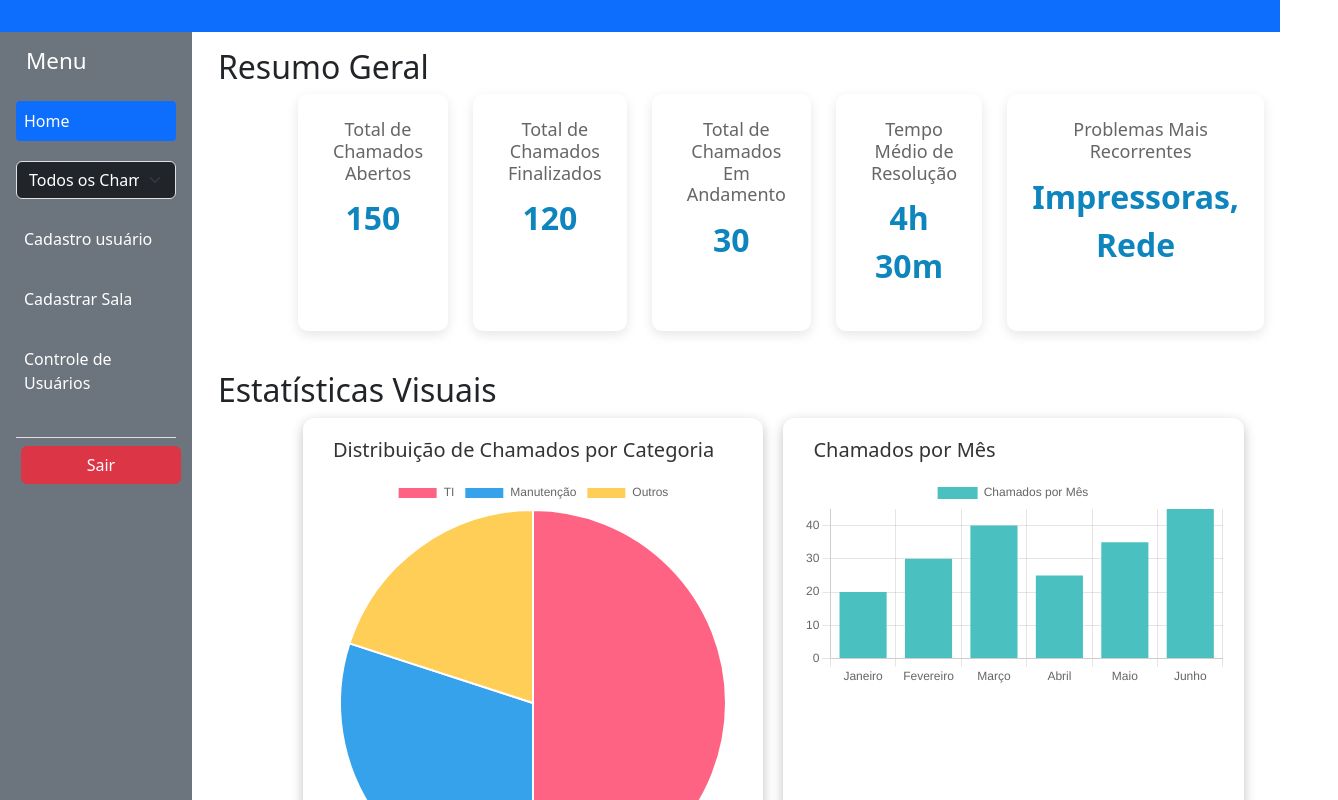
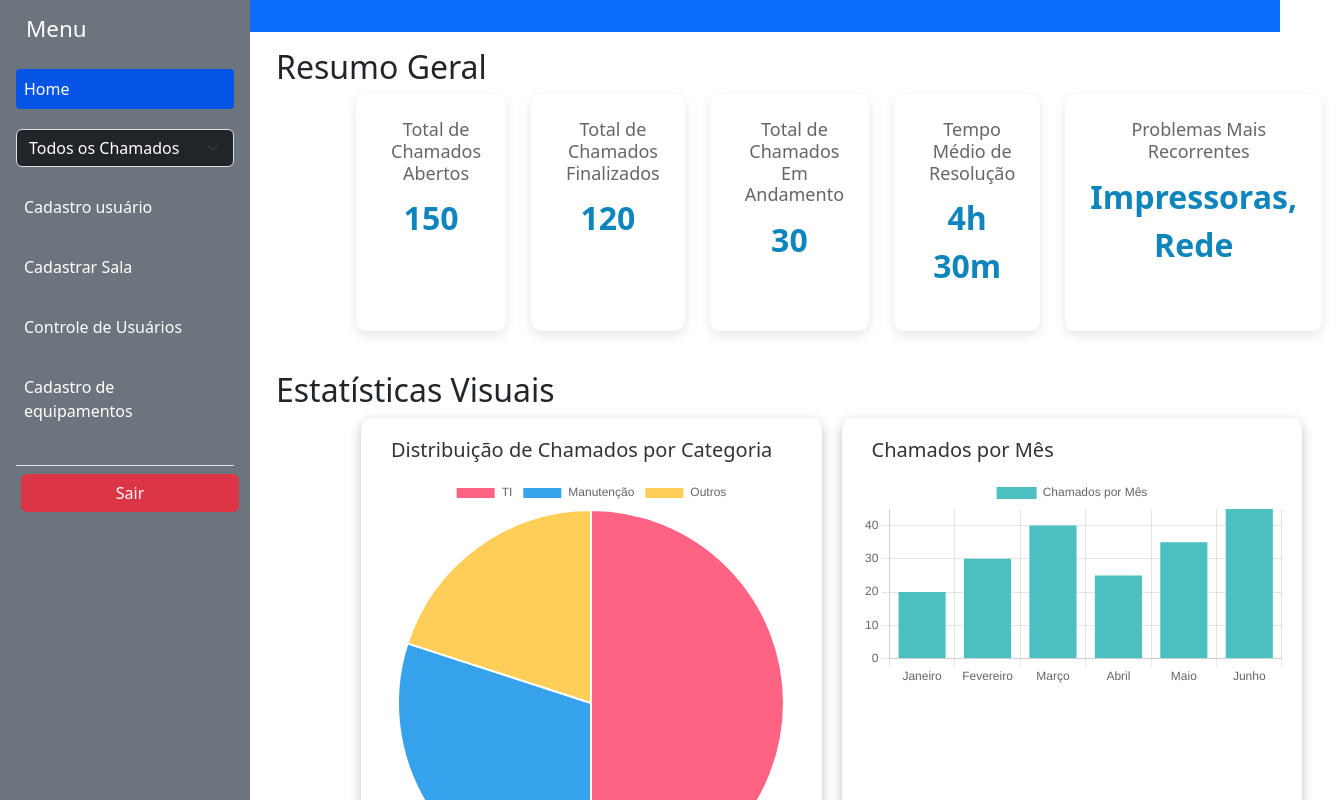
Before and after one commit to rodrigosantossilv/st.teste, a Vue app: page / in a window 1280 px wide. Shown: the top 800 px of the page, 1338 px wide, since content can reach past the window. Built offline with nearby package versions, Linux system fonts and the light colour scheme.

Commit message:
Update ComponenteSidebarNavbar.vue

```diff
--- a/src/components/ComponenteSidebarNavbar.vue
+++ b/src/components/ComponenteSidebarNavbar.vue
@@ -29,6 +29,9 @@
         </li>
         <li class="nav-item" :class="{'active': selectedComponent === 'ComponenteControleUsuario'}">
           <a class="nav-link text-white" @click="setComponent('ComponenteControleUsuario')" href="#">Controle de Usuários</a>
+        </li>
+        <li class="nav-item" :class="{'active': selectedComponent === 'ComponenteCadastroEquipamentos'}">
+          <a class="nav-link text-white" @click="setComponent('ComponenteCadastroEquipamentos')" href="#">Cadastro de equipamentos</a>
         </li>
       </ul>
 
@@ -84,20 +87,72 @@
   }
 };
 </script>
-
 <style>
 .sidebar {
   width: 250px;
   height: 100vh;
+  position: fixed;
+  top: 0;
+  left: 0;
+  background-color: #0d6efd !important; /* Força a cor azul */
+  color: rgb(172, 160, 160);
 }
+
 .content-container {
+  margin-left: 250px;
   flex: 1;
   padding: 20px;
 }
+
 .custom-logout-button {
   font-weight: bold;
 }
+
 .nav-item.active .nav-link {
-  background-color: #0d6efd; /* Cor de destaque para o item ativo */
+  background-color: #0654e6; /* Cor de destaque para o item ativo */
+}
+
+/* Remova ou ajuste a classe .bg-secondary para não interferir */
+.bg-secondary {
+    background-color: #0d6efd !important;
+    color: white;
+}
+
+.sidebar h2 {
+  font-size: 1.4rem;
+  margin-bottom: 1rem;
+}
+
+.sidebar .nav-item {
+  margin: 10px 0;
+}
+
+.sidebar .nav-link {
+  color: #ffffff;
+  font-size: 1rem;
+  font-weight: 500;
+  padding: 0.5rem;
+  border-radius: 0.25rem;
+  transition: background-color 0.3s;
+}
+
+.sidebar .nav-link:hover {
+  background-color: #043c61;
+}
+
+/* Responsividade para Sidebar */
+@media (max-width: 768px) {
+  .sidebar {
+    position: fixed;
+    left: 400px;
+    top: 0;
+    height: 100%;
+    z-index: 1000;
+    transform: translateX(0);
+  }
+
+  .sidebar.active {
+    transform: translateX(450px);
+  }
 }
 </style>
```
